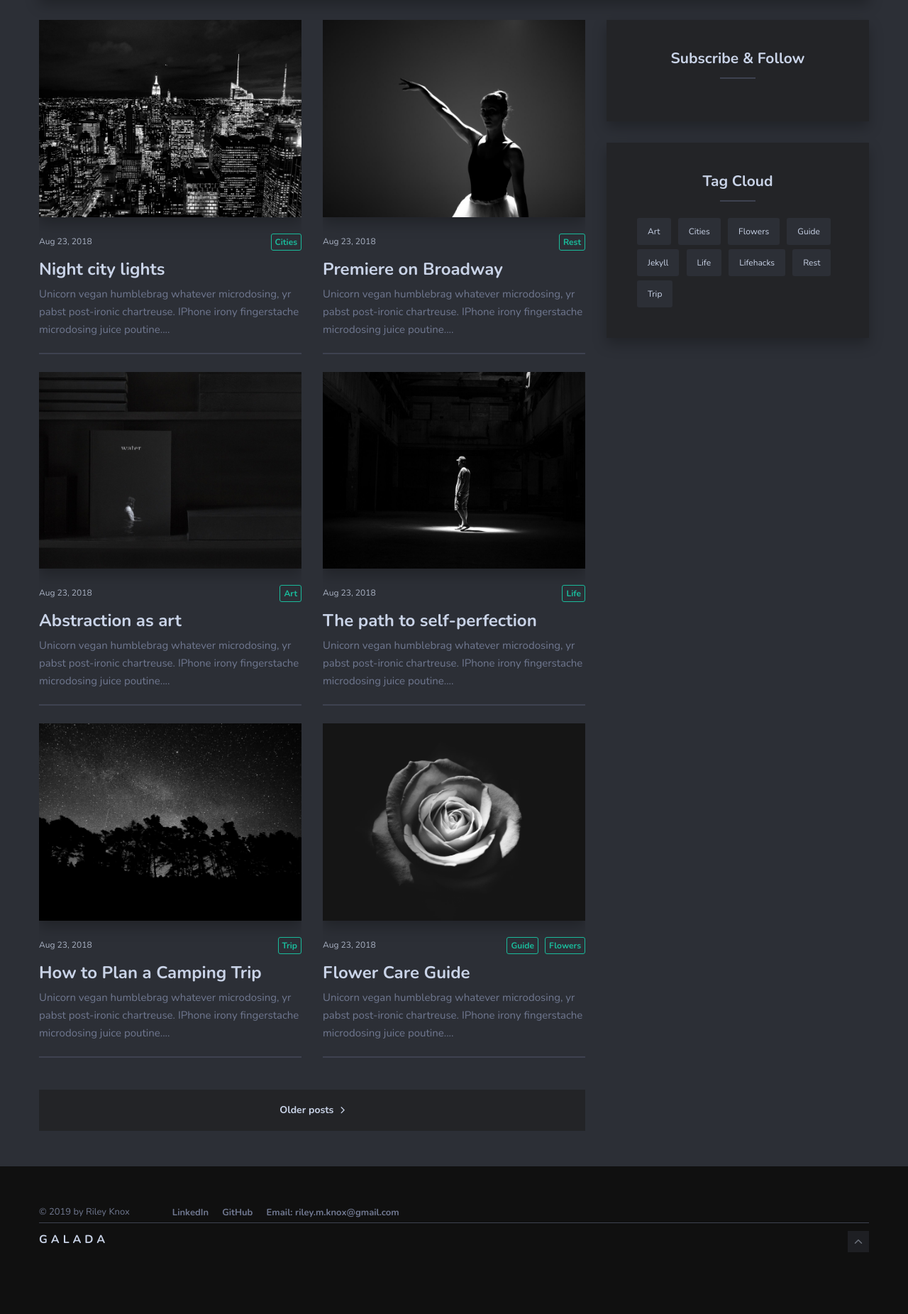
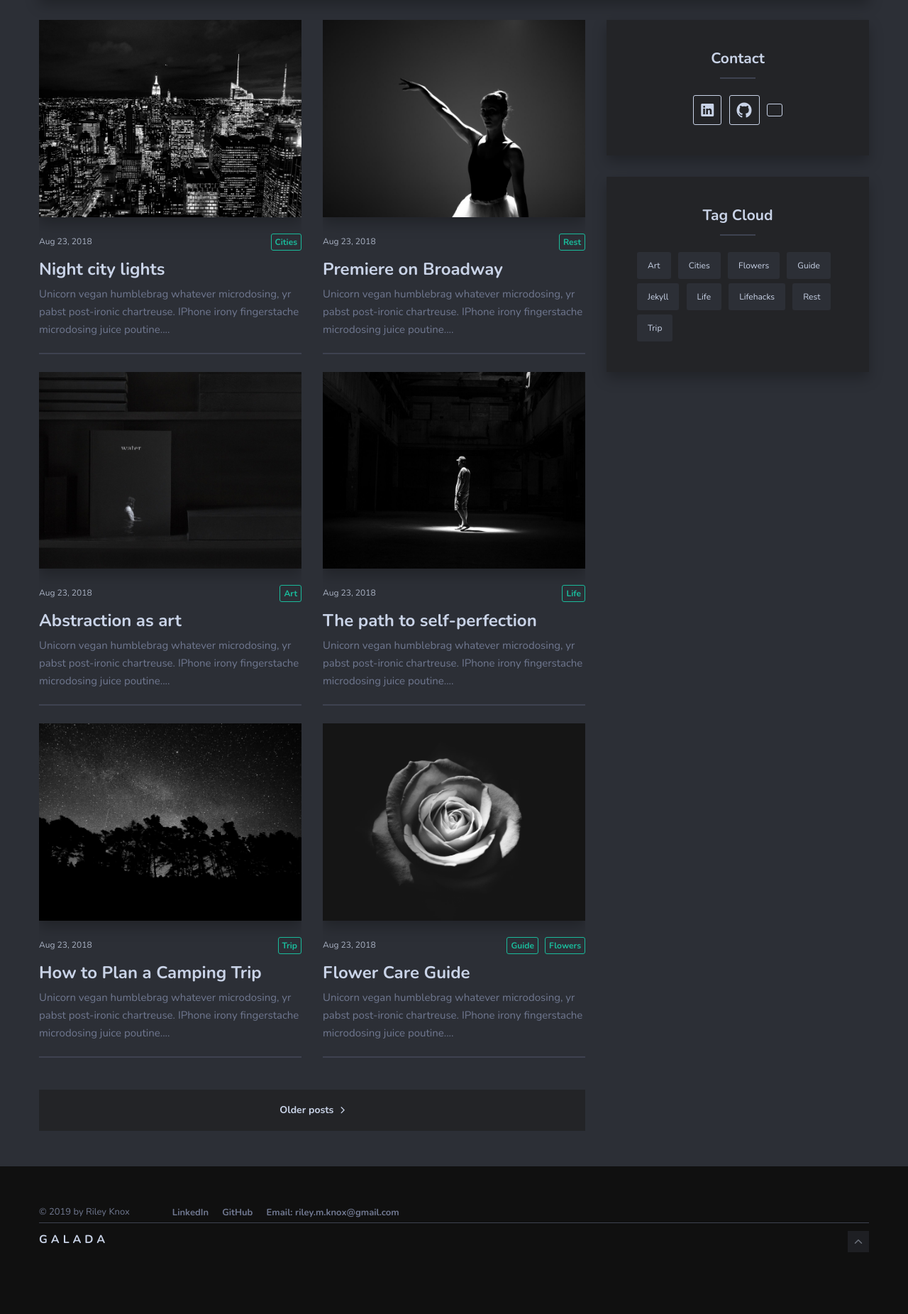
Before and after one commit to rubberdk/rubberdk.github.io, a Jekyll site: the page built from index.html, in a window 1280 px wide. Shown: the part 697-2548 px from the top of the page at 71% size. Built offline with Jekyll 4.4.1, drawn with Linux system fonts in a browser that asks for light colours; nearby versions of some CDN libraries; the list of posts is cut into pages by our own code.

Commit message:
Contact section mostly good
    - Need to figure out fucking email icon problem

    - _config.yml:
        added email to Contact Links

    - _includes/sidebar.html
        Changed 'Subscribe and Follow' to 'Contact'
        Added GitHub, LinkedIn, and email icons to 'Contact' section

    - _pages/about.md
        Added professional experience

    - _sass/3-modules/_sidebar.scss
        Changed social icons to size 24px
        Changed border and social icon colors to $text color

```diff
--- a/_config.yml
+++ b/_config.yml
@@ -21,6 +21,7 @@ author-avatar: 09.jpg
 # pinterest: https://www.pinterest.com/ # Add your Facebook handle
 linkedin: https://www.linkedin.com/in/rileymknox/
 github: https://github.com/riley-knox
+email: mailto:riley.m.knox@gmail.com
 
 
 #-------------------------------
--- a/_includes/sidebar.html
+++ b/_includes/sidebar.html
@@ -24,7 +24,7 @@
   {% endif %}
 
   <div class="widget widget-social">
-    <h3 class="widget-title">Subscribe & Follow</h3>
+    <h3 class="widget-title">Contact</h3>
     <ul class="social-profiles list-reset">
       {% if site.facebook %}
       <li class="social-profiles-item">
@@ -49,6 +49,22 @@
         <a href="{{ site.pinterest }}" class="social-profiles-link"><i class="ion ion-logo-pinterest"></i></a>
       </li>
       {% else %} {% endif %}
+
+      {% if site.linkedin %}
+      <li class="social-profiles-item">
+        <a href="{{ site.linkedin }}" class="social-profiles-link"><i class="ion ion-logo-linkedin"></i></a>
+      </li>
+      {% else %} {% endif %}
+
+      {% if site.github %}
+      <li class="social-profiles-item">
+        <a href="{{ site.github }}" class="social-profiles-link"><i class="ion ion-logo-github"></i></a>
+      </li>
+      {% else %} {% endif %}
+
+      <li class="social-profiles-item">
+        <a href="{{ site.email }}" class="social-profiles-link"><i class="icon-android-mail"></i></a>
+      </li>
     </ul>
   </div>
 
--- a/_sass/3-modules/_sidebar.scss
+++ b/_sass/3-modules/_sidebar.scss
@@ -115,15 +115,15 @@
     display: inline-block;
     line-height: 16px;
     padding: 8px 10px;
-    border: 1px solid $border-color;
+    border: 1px solid $text;
     border-radius: $global-radius;
-    color: $border-color;
+    color: $text;
     &:hover {
       border-color: $primary-color;
       color: $primary-color;
     }
     i {
-      font-size: 18px;
+      font-size: 24px;
     }
   }
 }
```
Also changed, not shown: _pages/about.md (+1 -1 lines).
